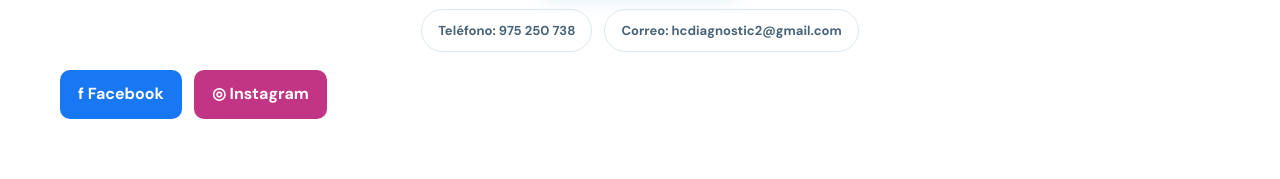
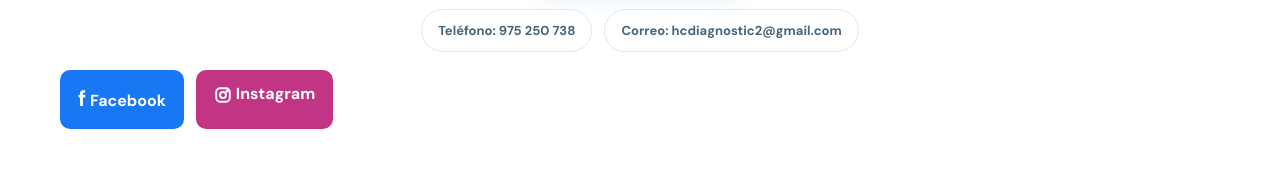
Before and after one commit to victor1896/hc-diagnostic-web, a plain HTML site: page index.html in a window 1280 px wide. Shown: the part 7885-8064 px from the top of the page. Drawn offline with Linux system fonts and the light colour scheme.

Commit message:
Update index.html

```diff
--- a/index.html
+++ b/index.html
@@ -820,13 +820,18 @@
   <a href="https://www.facebook.com/people/HC-Diagnostic/61552071508426/"
      target="_blank" rel="noopener noreferrer"
      style="background:#1877F2;color:white;padding:11px 18px;border-radius:10px;text-decoration:none;font-weight:700;">
-    f Facebook
+     <span style="font-size:22px;font-weight:900;">f</span> Facebook
   </a>
 
   <a href="https://www.instagram.com/hc_diagnostic/"
      target="_blank" rel="noopener noreferrer"
      style="background:#C13584;color:white;padding:11px 18px;border-radius:10px;text-decoration:none;font-weight:700;">
-    ◎ Instagram
+   <svg width="18" height="18" viewBox="0 0 24 24" fill="none" stroke="white" stroke-width="2.5" stroke-linecap="round" stroke-linejoin="round" style="vertical-align:middle;">
+  <rect x="3" y="3" width="18" height="18" rx="5"/>
+  <circle cx="12" cy="12" r="4"/>
+  <circle cx="17.5" cy="6.5" r="0.8" fill="white"/>
+</svg>
+Instagram
   </a>
 </div>
       </div>
```
